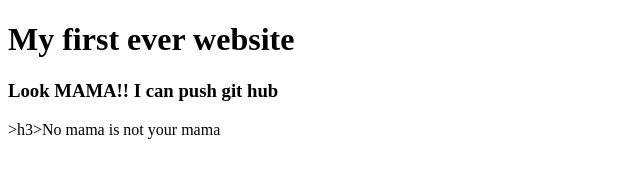
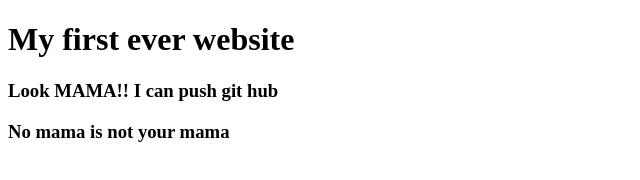
Before and after one commit to Hasan-Banna/my-first-website2, a plain HTML site: page index.html in a window 1280 px wide. Shown: the whole page, without its empty margins (0-640 px from the left). Drawn offline with Linux system fonts and the light colour scheme.

Commit message:
Update index.html

```diff
--- a/index.html
+++ b/index.html
@@ -8,6 +8,6 @@
 <body>
     <h1>My first ever website</h1>
     <h3>Look MAMA!! I can push git hub</h3>
-    >h3>No mama is not your mama</h3>
+    <h3>No mama is not your mama</h3>
 </body>
 </html>
```
